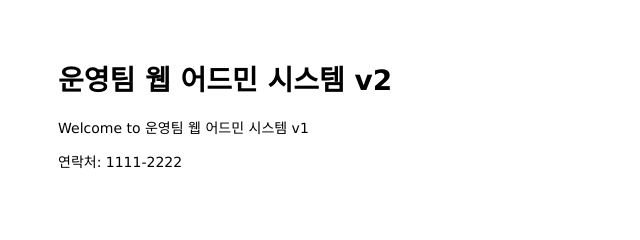
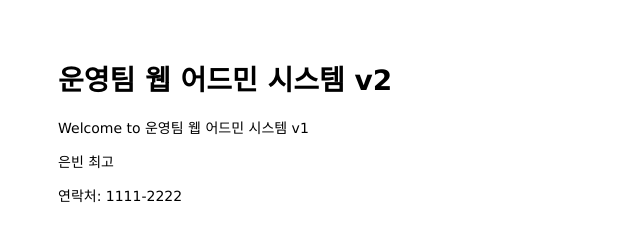
Before and after one commit to binbinbean/mastering-git-github, a website: page public/index.html in a window 1280 px wide. Shown: the whole page, without its empty margins (0-640 px from the left). Drawn offline with Linux system fonts and the light colour scheme.

Commit message:
Eunbin Good

```diff
--- a/public/index.html
+++ b/public/index.html
@@ -7,6 +7,7 @@
   <body>
     <h1>운영팀 웹 어드민 시스템 v2</h1>
     <p>Welcome to 운영팀 웹 어드민 시스템 v1</p>
+    <p>은빈 최고</p>
   </body>
 
   <footer>
```
